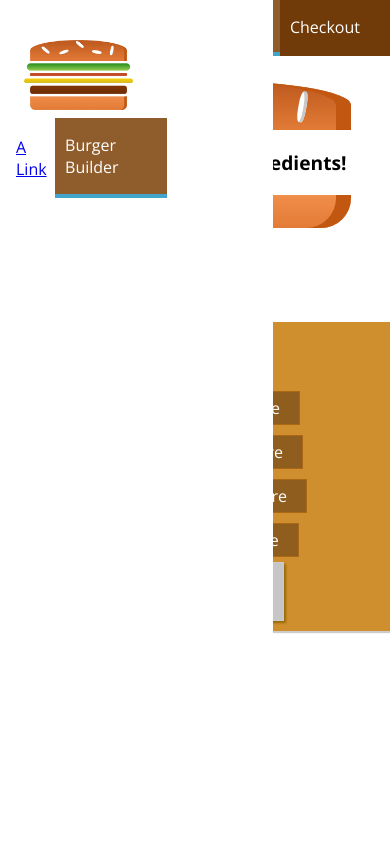
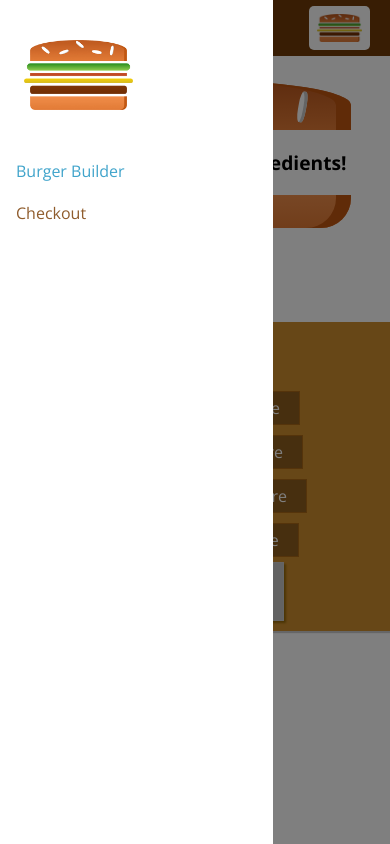
Before and after one commit to Miguel-A-Rodriguez/Burger-Project, a React (Create React App) app: page / in a window 390 px wide. Built offline with nearby package versions, Linux system fonts and the light colour scheme.

Commit message:
more responsive design for mobile/backdrop

```diff
--- a/src/components/Layout/Layout.js
+++ b/src/components/Layout/Layout.js
@@ -1,19 +1,32 @@
-import React from 'react';
+import React, { Component } from 'react';
 
 import classes from './Layout.module.css';
 
 import Toolbar from '../Navigation/Toolbar/Toolbar'
 import SideDrawer from '../Navigation/SideDrawer/SideDrawer'
 
-const layout = ( props ) => (
-    <>
-    <Toolbar />
-    <SideDrawer />
-    <main className={classes.Content}>
-        {props.children}
-    </main>
-    </>
+class Layout extends Component {
+   state = {
+       showSideDrawer: true
+   }
 
-);
+    sideDrawerClosedHandler = () => {
+        this.setState({showSideDrawer: false})
+    }
 
-export default layout;
+
+    render () {
+        return(
+            <>
+            <Toolbar />
+            <SideDrawer
+            open={this.state.showSideDrawer} closed={this.sideDrawerClosedHandler} />
+            <main className={classes.Content}>
+                {this.props.children}
+            </main>
+            </>
+        )
+    }
+}
+
+export default Layout;
--- a/src/components/Navigation/NavigationItems/NavigationItem/NavigationItem.module.css
+++ b/src/components/Navigation/NavigationItems/NavigationItem/NavigationItem.module.css
@@ -1,17 +1,14 @@
 .NavigationItem {
-    margin: 0;
+    margin: 10px 0;
     box-sizing: border-box;
-    display: flex;
-    height: 100%;
-    align-items: center;
+    display: block;
+    width: 100%;
 }
 
 .NavigationItem a {
-    color: white;
+    color: #8F5C2C;
     text-decoration: none;
-    height: 100%;
-    padding: 16px 10px;
-    border-bottom: 4px solid transparent;
+    width: 100%;
     box-sizing: border-box;
     display: block;
 }
@@ -19,7 +16,29 @@
 .NavigationItem a:hover,
 .NavigationItem a:active,
 .NavigationItem a.active {
-    background: #8F5C2C;
-    border-bottom: 4px solid #40A4CB;
-    color: white;
+    color:  #40A4CB;
 }
+
+@media (min-width: 500px) {
+    .NavigationItem {
+        margin: 0;
+        display: flex;
+        height: 100%;
+        width: auto;
+        align-items: center;
+    }
+
+    .NavigationItem a {
+        color: white;
+        height: 100%;
+        padding: 16px 10px;
+        border-bottom: 4 px solid transparent;
+    }
+    .NavigationItem a:hover,
+    .NavigationItem a:active,
+    .NavigationItem a.active {
+     color:  white;
+     background-color: #8F5C2C;
+     border-bottom: 4px solid #40A4CB;
+}
+}
--- a/src/components/Navigation/NavigationItems/NavigationItems.module.css
+++ b/src/components/Navigation/NavigationItems/NavigationItems.module.css
@@ -3,6 +3,13 @@
     padding: 0;
     list-style: none;
     display: flex;
+    flex-flow: column;
     align-items: center;
     height: 100%;
 }
+
+@media (min-width: 500px) {
+    .NavigationItems{
+        flex-flow: row;
+    }
+}
--- a/src/components/Navigation/NavigationItems/NavigationsItems.js
+++ b/src/components/Navigation/NavigationItems/NavigationsItems.js
@@ -6,9 +6,10 @@
 const navigationItems = (props) => (
 
     <ul className={classes.NavigationItems}>
-        <li><a href="/">A Link</a></li>
+        <li></li>
         <NavigationItem link="/" active>Burger Builder</NavigationItem>
         <NavigationItem link="/">Checkout</NavigationItem>
+
     </ul>
 );
 
--- a/src/components/Navigation/SideDrawer/SideDrawer.js
+++ b/src/components/Navigation/SideDrawer/SideDrawer.js
@@ -4,11 +4,17 @@
 
 import NavigationItems from '../NavigationItems/NavigationsItems';
 import classes from './SideDrawer.module.css';
+import Backdrop from '../../UI/Backdrop/Backdrop';
 
 const sideDrawer = (props) => {
-    // ...
+    let attachedClasses = [classes.SideDrawer, classes.Close];
+    if (props.open){
+        attachedClasses = [classes.SideDrawer, classes.Open];
+    }
     return (
-        <div className={classes.SideDrawer}>
+        <>
+            <Backdrop show={props.open} clicked={props.closed}/>
+            <div className={attachedClasses.join(' ')}>
                 <div className={classes.Logo}>
                 <Logo />
                 </div>
@@ -16,6 +22,7 @@
                     <NavigationItems />
                 </nav>
             </div>
+        </>
     );
 }
 
--- a/src/components/Navigation/SideDrawer/SideDrawer.module.css
+++ b/src/components/Navigation/SideDrawer/SideDrawer.module.css
@@ -28,4 +28,5 @@
 
 .Logo {
     height: 11%;
+    margin-bottom: 32px;
 }
--- a/src/components/Navigation/Toolbar/Toolbar.js
+++ b/src/components/Navigation/Toolbar/Toolbar.js
@@ -10,7 +10,7 @@
         <div className={classes.Logo}>
         <Logo />
         </div>
-        <nav>
+        <nav className={classes.DesktopOnly}>
             <NavigationItems />
         </nav>
     </header>
--- a/src/components/Navigation/Toolbar/Toolbar.module.css
+++ b/src/components/Navigation/Toolbar/Toolbar.module.css
@@ -20,3 +20,9 @@
 .Logo {
     height: 80%;
 }
+
+@media (max-width: 499px) {
+    .DesktopOnly {
+        display: none;
+    }
+}
```
Lines whose indentation alone changed are shown as unchanged.
